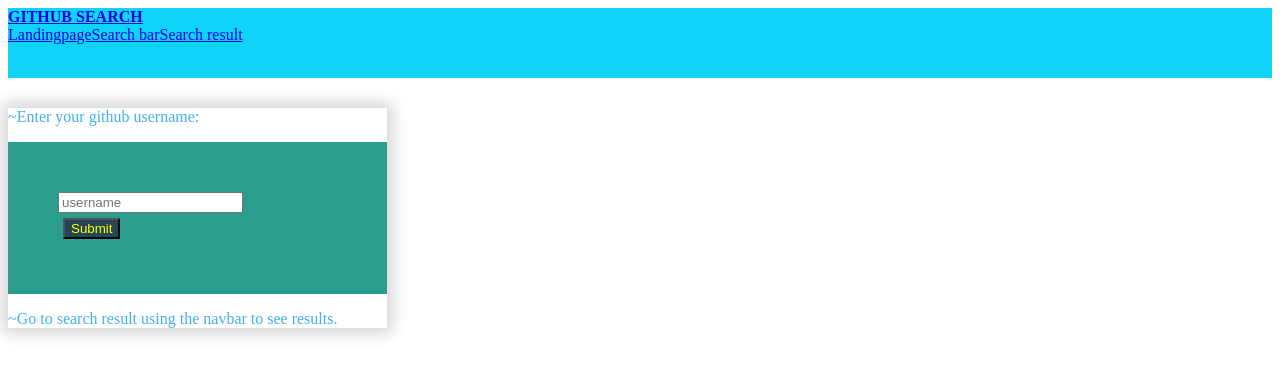
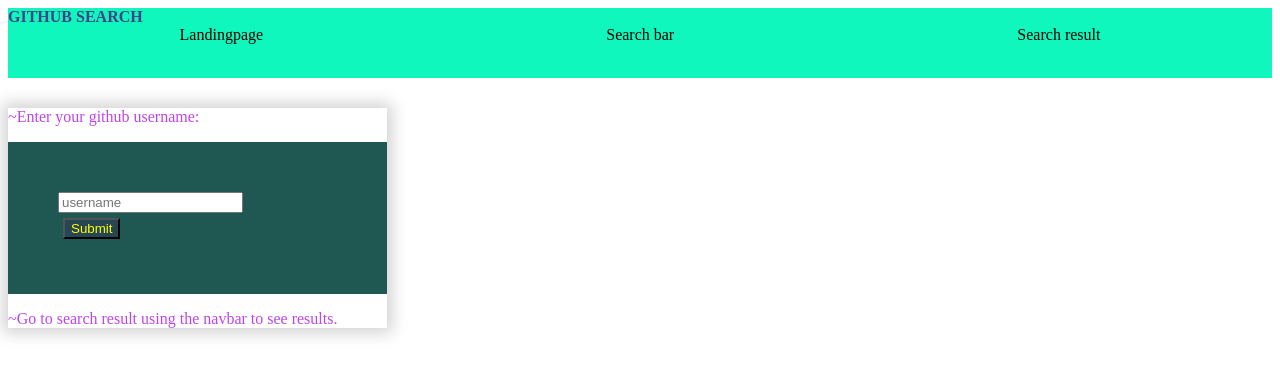
Before and after one commit to easthermutheumwengei/Search, an Angular app: page /githubform in a window 1280 px wide. Shown: the top 376 px of the page. Built offline with nearby package versions, Linux system fonts and the light colour scheme.

Commit message:
modify form

```diff
--- a/src/app/github-form/github-form/github-form.component.css
+++ b/src/app/github-form/github-form/github-form.component.css
@@ -1,6 +1,6 @@
 form {
     padding: 50px;
-    background-color: #2a9d8f;
+    background-color: #1f5852;
 }
 
 button {
@@ -16,5 +16,5 @@
 }
 
 p {
-    color: rgb(69, 176, 238);
+    color: rgb(190, 69, 238);
 }
--- a/src/app/navbar/navbar/navbar.component.css
+++ b/src/app/navbar/navbar/navbar.component.css
@@ -1,4 +1,21 @@
 nav {
-    background-color: #10d4f7;
+    background-color: #10f7bd;
     height: 70px;
 }
+
+.navbar-nav {
+    display: flex;
+    justify-content: space-around;
+}
+
+.navbar-nav a {
+    display: flex;
+    justify-content: space-around;
+    text-decoration: none;
+    color: black;
+}
+
+.navbar-brand {
+    text-decoration: none;
+    color: rgb(68, 67, 136);
+}
```
